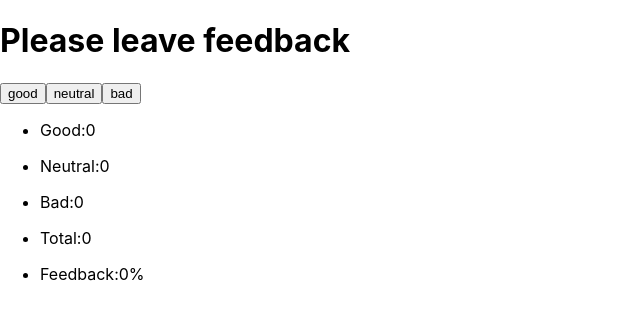
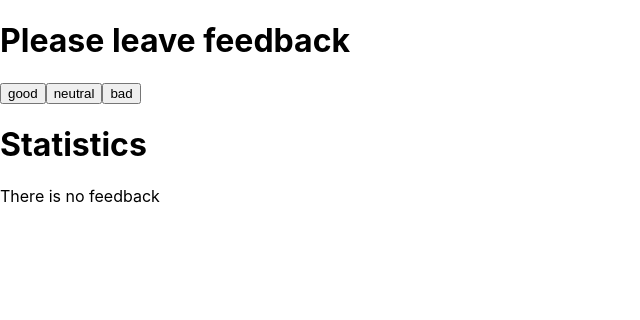
Before and after one commit to AliakseiSavelyey/lesson-4-forms, a React (Create React App) app: page / in a window 1280 px wide. Shown: the top 320 px of the page, without its empty margins (0-640 px from the left). Built offline with nearby package versions, Linux system fonts and the light colour scheme.

Commit message:
feat: add notification part

```diff
--- a/src/App.jsx
+++ b/src/App.jsx
@@ -1,7 +1,8 @@
 import React, { Component } from 'react';
 import Statistics from 'components/Statistics';
 import FeedbackOptions from 'components/FeedbackOptions';
-// import Section from 'components/Section';
+import Section from 'components/Section';
+import Notification from 'components/Notification';
 
 class App extends Component {
   state = {
@@ -39,14 +40,16 @@ class App extends Component {
 
     return (
       <div>
-        <h1>Please leave feedback</h1>
-
+        <Section title="Please leave feedback">
           <FeedbackOptions
             good={this.feedbackGoodCount}
             neutral={this.feedbackNeutralCount}
             bad={this.feedbackBadCount}
           />
+        </Section>
 
+        <Section title="Statistics">
+          {this.countTotalFeedback() > 0 ? (
             <Statistics
               good={good}
               neutral={neutral}
@@ -54,6 +57,10 @@ class App extends Component {
               total={this.countTotalFeedback()}
               positivePercentage={this.countPositiveFeedbackPercentage()}
             />
+          ) : (
+            <Notification message="There is no feedback" />
+          )}
+        </Section>
       </div>
     );
   }
--- a/src/components/Notification/Notification.jsx
+++ b/src/components/Notification/Notification.jsx
@@ -0,0 +1,10 @@
+import React from 'react';
+const Notification = ({ message }) => {
+  return (
+    <div>
+      <p>{message}</p>
+    </div>
+  );
+};
+
+export default Notification;
--- a/src/components/Section/Section.jsx
+++ b/src/components/Section/Section.jsx
@@ -2,10 +2,10 @@ import React from 'react';
 
 const Section = ({ title, children }) => {
   return (
-    <Section>
-      {title && <h2> {title} </h2>}
+    <div>
+      {title && <h1> {title} </h1>}
       {children}
-    </Section>
+    </div>
   );
 };
 
```
Lines whose indentation alone changed are shown as unchanged.
